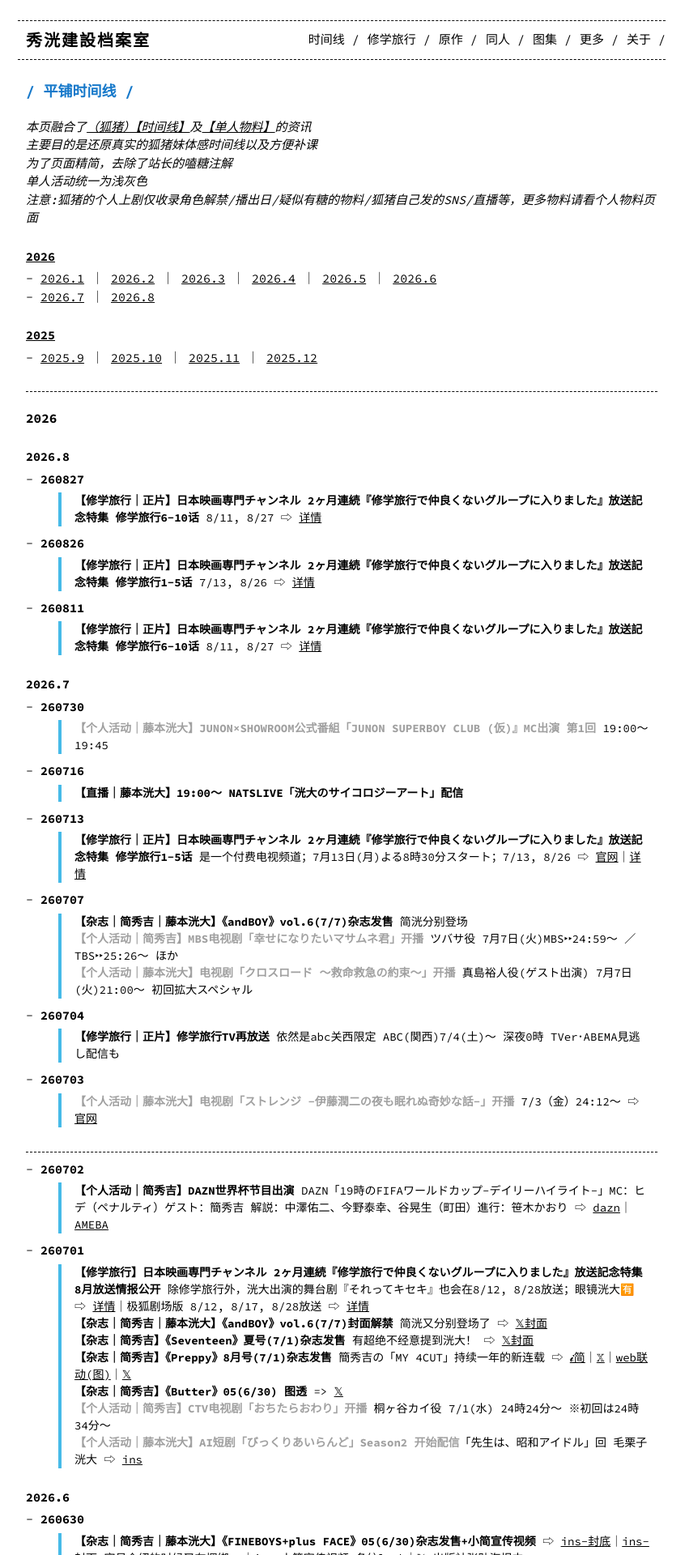
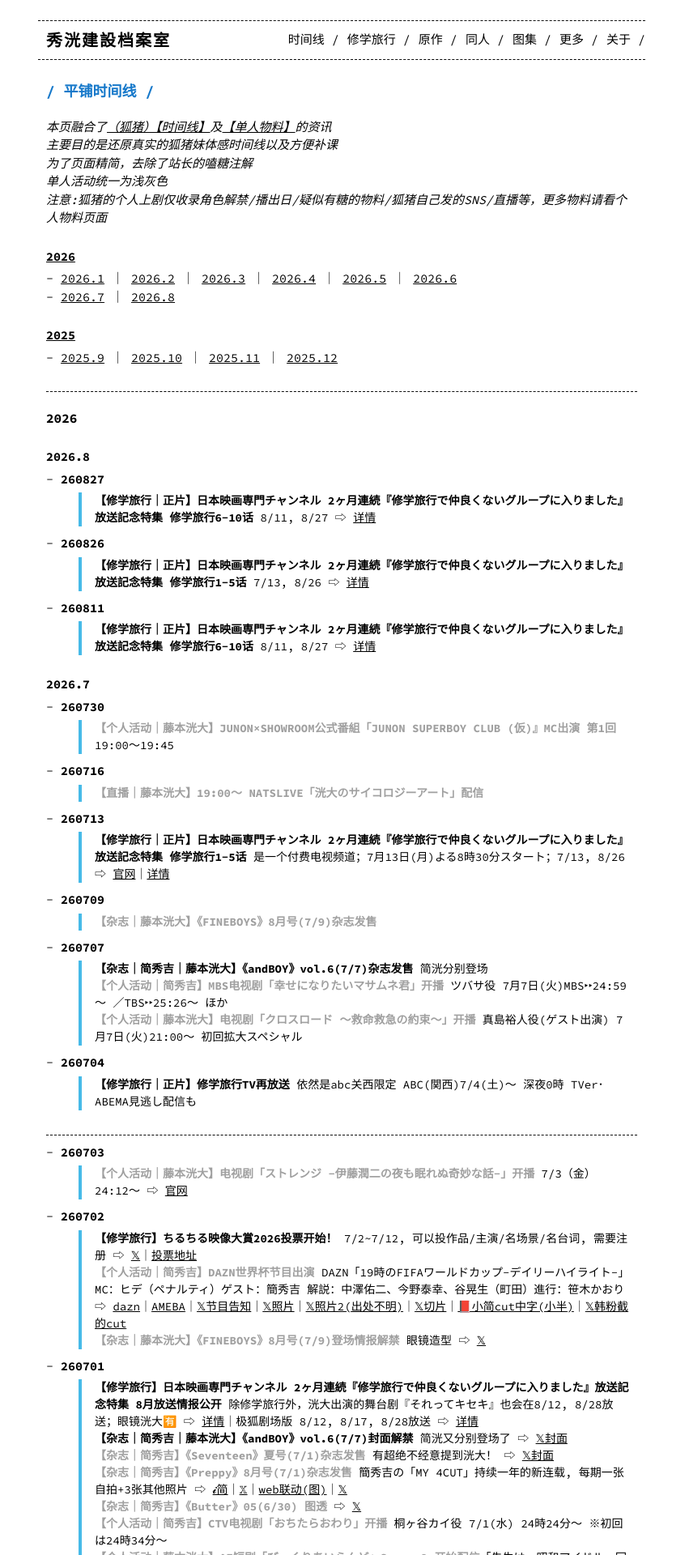
Before and after one commit to eri329/hidekou, a Jekyll site: the page built from flattened_timeline.md, in a window 1280 px wide. Shown: the top 1920 px of the page at 81% size, without its empty margins (218-1069 px from the left). Built offline with Jekyll 4.4.1, drawn with Linux system fonts in a browser that asks for light colours; comment, search, counter and statistics services are not loaded; some of the changed text lies outside the part shown.

Commit message:
regular update

```diff
--- a/_sass/base.scss
+++ b/_sass/base.scss
@@ -9,7 +9,7 @@ $base-font-size: 15px !default;
 $mobile-font-size: 16px !default;
 $base-line-height: 1.5 !default;
 $container-width: 100% !default;
-$container-max-width: 800px !default; // 680px is the max width of the content area in the default Jekyll theme
+$container-max-width: 750px !default; // 680px is the max width of the content area in the default Jekyll theme
 
 /**
  * Global
--- a/flattened_timeline.md
+++ b/flattened_timeline.md
@@ -42,28 +42,32 @@ permalink: /flattened_timeline/
 * **260730**
     > **【个人活动｜藤本洸大】JUNON×SHOWROOM公式番組「JUNON SUPERBOY CLUB (仮)』MC出演 第1回**{: .text-solo-k} 19:00〜19:45
 * **260716**
-    > **【直播｜藤本洸大】19:00～ NATSLIVE「洸大のサイコロジーアート」配信**
+    > **【直播｜藤本洸大】19:00～ NATSLIVE「洸大のサイコロジーアート」配信**{: .text-solo-k}
 * **260713**
     > **【修学旅行｜正片】日本映画専門チャンネル 2ヶ月連続『修学旅行で仲良くないグループに入りました』放送記念特集 修学旅行1-5话** 是一个付费电视频道；7月13日(月)よる8時30分スタート；7/13, 8/26 ⇨ [官网](https://www.nihon-eiga.com/osusume/schooltrip/)｜[详情](https://www.nihon-eiga.com/program/detail/nh00030163_0001.html)
+* **260709**
+    > **【杂志｜藤本洸大】《FINEBOYS》8月号(7/9)杂志发售**{: .text-solo-k}
 * **260707**
     > **【杂志｜简秀吉｜藤本洸大】《andBOY》vol.6(7/7)杂志发售** 简洸分别登场
     > **【个人活动｜简秀吉】MBS电视剧「幸せになりたいマサムネ君」开播**{: .text-solo} ツバサ役 7月7日(火)MBS‣‣24:59〜 ／TBS‣‣25:26〜 ほか
     > **【个人活动｜藤本洸大】电视剧「クロスロード 〜救命救急の約束〜」开播**{: .text-solo-k} 真島裕人役(ゲスト出演) 7月7日(火)21:00～ 初回拡大スペシャル
 * **260704**
     > **【修学旅行｜正片】修学旅行TV再放送** 依然是abc关西限定 ABC(関西)7/4(土)〜 深夜0時 TVer･ABEMA見逃し配信も
-* **260703**
-    > **【个人活动｜藤本洸大】电视剧「ストレンジ -伊藤潤二の夜も眠れぬ奇妙な話-」开播**{: .text-solo-k} 7/3（金）24:12〜 ⇨ [官网](https://www.tv-tokyo.co.jp/junjiito_strange/)
 
 <div class="line"></div>
 
+* **260703**
+    > **【个人活动｜藤本洸大】电视剧「ストレンジ -伊藤潤二の夜も眠れぬ奇妙な話-」开播**{: .text-solo-k} 7/3（金）24:12〜 ⇨ [官网](https://www.tv-tokyo.co.jp/junjiito_strange/)
 * **260702**
-    > **【个人活动｜简秀吉】DAZN世界杯节目出演** DAZN「19時のFIFAワールドカップ-デイリーハイライト-」MC：ヒデ（ペナルティ）ゲスト：簡秀吉 解説：中澤佑二、今野泰幸、谷晃生（町田）進行：笹木かおり ⇨ [dazn](https://www.dazn.com/ja-JP/competition/Competition:4qist8dg07q11v5qdlwg0l0zl)｜[AMEBA](https://abema.tv/live-event/f33b1083-3850-4864-9a47-229dd5584fdd)
+    > **【修学旅行】ちるちる映像大賞2026投票开始！** 7/2~7/12, 可以投作品/主演/名场景/名台词, 需要注册 ⇨ [𝕏](https://x.com/chillchillbl/status/2072577260796690850)｜[投票地址](https://www.chil-chil.net/electNominate/e/3/)
+    > **【个人活动｜简秀吉】DAZN世界杯节目出演**{: .text-solo} DAZN「19時のFIFAワールドカップ-デイリーハイライト-」MC：ヒデ（ペナルティ）ゲスト：簡秀吉 解説：中澤佑二、今野泰幸、谷晃生（町田）進行：笹木かおり ⇨ [dazn](https://www.dazn.com/ja-JP/competition/Competition:4qist8dg07q11v5qdlwg0l0zl)｜[AMEBA](https://abema.tv/live-event/f33b1083-3850-4864-9a47-229dd5584fdd)｜[𝕏节目告知](https://x.com/DAZN_JPN/status/2072517673200848983)｜[𝕏照片](https://x.com/FcMachidaZelvia/status/2072622400022462473/)｜[𝕏照片2(出处不明)](https://x.com/pho___aym/status/2072647844448862532)｜[𝕏切片](https://x.com/DAZN_JPN/status/2072657573036343419)｜[📕小简cut中字(小半)](http://xhslink.com/o/7Dkj5wRcV5)｜[𝕏韩粉截的cut](https://x.com/merooonico/status/2072669388252320239)
+    > **【杂志｜藤本洸大】《FINEBOYS》8月号(7/9)登场情报解禁**{: .text-solo-k} 眼镜造型 ⇨ [𝕏](https://x.com/FINEBOYS_JP/status/2072515619237347535)
 * **260701**
     > **【修学旅行】日本映画専門チャンネル 2ヶ月連続『修学旅行で仲良くないグループに入りました』放送記念特集 8月放送情报公开** 除修学旅行外，洸大出演的舞台剧『それってキセキ』也会在8/12, 8/28放送；眼镜洸大🈶 ⇨ [详情](https://www.nihon-eiga.com/program/detail/nh00030421_0001.html)｜极狐剧场版 8/12, 8/17, 8/28放送 ⇨ [详情](https://www.nihon-eiga.com/program/detail/nh00030422_0001.html)
     > **【杂志｜简秀吉｜藤本洸大】《andBOY》vol.6(7/7)封面解禁** 简洸又分别登场了 ⇨ [𝕏封面](https://x.com/andboy_jp/status/2072249149676990599)
-    > **【杂志｜简秀吉】《Seventeen》夏号(7/1)杂志发售** 有超绝不经意提到洸大！ ⇨ [𝕏封面](https://x.com/SeventeenJP_mag/status/2072106685565702544)
-    > **【杂志｜简秀吉】《Preppy》8月号(7/1)杂志发售** 簡秀吉の「MY 4CUT」持续一年的新连载 ⇨ [𝓲简](https://www.instagram.com/p/DaPrzrFAUfG/)｜[𝕏](https://x.com/preppy_magazine/status/2072236264565465462)｜[web联动(图)](https://preppyweb.com/article/30542)｜[𝕏](https://x.com/preppy_magazine/status/2066460713368125449)
-    > **【杂志｜简秀吉】《Butter》05(6/30) 图透** => [𝕏](https://x.com/Auditionblue/status/2072247588880068946)
+    > **【杂志｜简秀吉】《Seventeen》夏号(7/1)杂志发售**{: .text-solo} 有超绝不经意提到洸大！ ⇨ [𝕏封面](https://x.com/SeventeenJP_mag/status/2072106685565702544)
+    > **【杂志｜简秀吉】《Preppy》8月号(7/1)杂志发售**{: .text-solo} 簡秀吉の「MY 4CUT」持续一年的新连载, 每期一张自拍+3张其他照片 ⇨ [𝓲简](https://www.instagram.com/p/DaPrzrFAUfG/)｜[𝕏](https://x.com/preppy_magazine/status/2072236264565465462)｜[web联动(图)](https://preppyweb.com/article/30542)｜[𝕏](https://x.com/preppy_magazine/status/2066460713368125449)
+    > **【杂志｜简秀吉】《Butter》05(6/30) 图透**{: .text-solo} ⇨ [𝕏](https://x.com/Auditionblue/status/2072247588880068946)
     > **【个人活动｜简秀吉】CTV电视剧「おちたらおわり」开播**{: .text-solo} 桐ヶ谷カイ役 7/1(水) 24時24分～ ※初回は24時34分〜
     > **【个人活动｜藤本洸大】AI短剧「びっくりあいらんど」Season2 开始配信**{: .text-solo-k}「先生は、昭和アイドル」回 毛栗子洸大 ⇨ [ins](https://www.instagram.com/reel/DaO_i_ApRY_/)
 
@@ -283,7 +287,7 @@ permalink: /flattened_timeline/
         > 周边 ⇨ [𝕏简-周边开售](https://x.com/kan_hideyoshi/status/2053083153481576811)
         > **260509~260513** 见面会物料 ⇨ [视频回顾](https://kan-hideyoshi.com/movies/128056)｜[文字+对镜自拍](https://kan-hideyoshi.com/member/photos/612140)｜[图1张(5/10)](https://kan-hideyoshi.com/member/photos/612506)｜[官方照片第一部(5/12)](https://kan-hideyoshi.com/group/39630)｜[官方照片第二部(5/13)](https://kan-hideyoshi.com/group/39638)
 * **260508**
-    > **【修学旅行｜双人】蓝光box发售**{: .text-red} ⇨ [官网](https://www.asahi.co.jp/schooltrip/goods/)｜[𝕏Amazon乐天特典](https://www.instagram.com/p/DScIVk9E3Vz/)｜[𝕏乐天特典](https://x.com/rakutenbooks/status/2003688028259385648)｜[𝕏TC特典](https://x.com/topcoat_staff/status/2003390122872725832)
+    > **【修学旅行｜双人】蓝光box发售**{: .text-red} ⇨ [官网](https://www.asahi.co.jp/schooltrip/goods/)｜[𝕏Amazon乐天特典](https://www.instagram.com/p/DScIVk9E3Vz/)｜[𝕏乐天特典](https://x.com/rakutenbooks/status/2003688028259385648)｜[𝕏TC特典](https://x.com/topcoat_staff/status/2003390122872725832)｜[𝕏包装大图](https://x.com/tce_now/status/2052584276881998075/)
         > 狐猪双人宣传: 本日发售！特典时间小quiz 174分钟 ⇨ [𝕏](https://x.com/dramal_abc/status/2052584281831297175)/[ins](https://www.instagram.com/reel/DYD9LR6hy6h/)
         > Oricon当日1位 ⇨ [𝕏](https://x.com/oricon/status/2052690025721299295)
         > 亲妈发推祝贺 ⇨ [𝕏](https://x.com/RcNfe37/status/2053461049375105455)
@@ -511,7 +515,9 @@ permalink: /flattened_timeline/
 * **260319**
     > **【行程｜双人】《Preppy》6月号(5/1)拍摄**{: .text-grey}
     > **【修学旅行｜双人】公式书手渡会 周边情报** ⇨ [𝕏](https://x.com/kadokawa_ls/status/2034555487333810403)
-    > **260319【直播｜藤本洸大】19:00〜 NATSLIVE「洸大のサイコロジーアート」配信**{: .text-solo-k} ⇨ [𝓲洸-回顾+咖啡厅活动告知](https://www.instagram.com/p/DWEMJkxFOhV/)
+    > **【修学旅行｜双人】台湾见面会(4/18) GagaOOLala VIP抽奖送票活动** ⇨ [𝕏](https://x.com/gagaoolala/status/2034585681876705708)
+    > **【修学旅行】守崎生日快乐！** ⇨ [𝕏](https://x.com/dramal_abc/status/2034587184603570283)
+    > **【直播｜藤本洸大】19:00〜 NATSLIVE「洸大のサイコロジーアート」配信**{: .text-solo-k} ⇨ [𝓲洸-回顾+咖啡厅活动告知](https://www.instagram.com/p/DWEMJkxFOhV/)
 * **260318**
     > **260318~260326【杂志｜简秀吉｜藤本洸大】《CYAN MAN》4月号(3/12) 小简9宫格N连发** 因为太多了所以只链第一帖 ⇨ [ins](https://www.instagram.com/p/DWBR5OfGt3I/?img_index=1)
     > **260318~260325【杂志｜简秀吉｜藤本洸大】《CYAN MAN》4月号(3/12) 小简拍摄花絮** ⇨ [𝓲(3/18)](https://www.instagram.com/reel/DWBSY58Tbcs/)｜[𝓲(3/22)](https://www.instagram.com/reel/DWLlpbdT08S/)｜[𝓲(3/2(3/25)](https://www.instagram.com/reel/DWV40H8z5t1/)
@@ -547,6 +553,7 @@ permalink: /flattened_timeline/
     > **【杂志｜藤本洸大】《Blaze》1月号(1/17) 大屏案内**{: .text-solo-k} ⇨ [𝕏](https://x.com/blazeprojectmag/status/2031572634966831344)｜[快拍合集](https://www.instagram.com/stories/highlights/17999715503889522/)
     > **【杂志｜藤本洸大】《S Cawaii!》5月号(3/17) 特典贴纸**{: .text-solo-k} ⇨ [𝕏](https://x.com/mag_scawaii/status/2031641931152007436)
 * **260309**
+    > **【修学旅行】渡会日置立绘展示中** 平日9:00〜18:00, 展示到5月末 ⇨ [𝕏](https://x.com/dramal_abc/status/2030941180524159315)｜[𝕏步汰打卡](https://x.com/official_DXTEEN/status/2037477072315224334)
     > **【杂志｜双人】《GIANNA BOYFRIEND》11(3/30) 拍摄花絮1** ⇨ [𝕏](https://x.com/GIANNABOYFRIEND/status/2030837853492793701)
     > **【杂志｜简秀吉】《Preppy》5月号(4/1) 宣传视频3 LOOK RED**{: .text-solo} ⇨ [𝕏](https://x.com/preppy_magazine/status/2030946709312872943)｜[𝕏简(照片)](https://x.com/kan_hideyoshi/status/2030949588375585115)｜[𝓲简(照片)](https://www.instagram.com/p/DVqOxLtAd3q/)
     > **【杂志｜藤本洸大】《FINEBOYS》4月号(3/9) 杂志发售**{: .text-solo-k} ⇨ [ins洸大宣传视频(3/10)](https://www.instagram.com/reel/DVs5MzUEd3A/)
@@ -585,12 +592,13 @@ permalink: /flattened_timeline/
     > **【杂志｜藤本洸大】《Men's Preppy》4月号(2/28) 照片展宣传(有图)**{: .text-solo-k} ⇨ [𝕏](https://x.com/MensPREPPY/status/2027330370614518041)
     > **【个人活动｜藤本洸大】Hulu「時計館の殺人」出演**{: .text-solo-k} 1-6话配信 渡辺涼介役
 * **260226**
+    > **【修学旅行】公式书公式写真集 电子版+特典+纪伊国屋赠送签名收据+特典小卡2** ⇨ [𝕏电子版及特典](https://x.com/kadokawa_ls/status/2026778010389717389)｜[𝕏特典收据](https://x.com/KinoUmeda/status/2026842731583336916)｜[𝕏纪伊国屋特典小卡2](https://x.com/KinoUmeda/status/2026842618307686897)
     > **【杂志｜藤本洸大】《Men's Preppy》4月号(2/28) heritage特典照片**{: .text-solo-k} ⇨ [𝕏](https://x.com/MensPREPPY/status/2026854744182964407)
 * **260225**
     > **【杂志｜藤本洸大】《TRENDiCON》No.14(2/16)追加特典**{: .text-solo-k} ⇨ [𝕏2-25](https://x.com/trendicon_info/status/2026628241352782070)/[ins](https://www.instagram.com/p/DVLhvaPD6rr/)
     > **【杂志｜藤本洸大】《Retro》2月号(2/16) LOOK1介绍(小香风)**{: .text-solo-k} ⇨ [📕](https://www.xiaohongshu.com/discovery/item/699ed8420000000028020a5f?source=webshare&xhsshare=pc_web&xsec_token=ABPr86ML7mkP339vaqfYW_oPWagj4b61erkCDLSABL6zE=&xsec_source=pc_share)/[ins](https://www.instagram.com/p/DVYNVuCD6CB/)
 * **260224**
-    > **【修学旅行】真人纪念版小说封面开售** [𝕏](https://x.com/BeLuckbunko/status/2026254009410195721)｜[𝕏](https://x.com/dramal_abc/status/2027224674740981957)
+    > **【修学旅行】真人纪念版小说封面开售+特别网页** [𝕏](https://x.com/BeLuckbunko/status/2026254009410195721)｜[𝕏](https://x.com/dramal_abc/status/2027224674740981957)｜[特别网页](https://novema.jp/article/beluck/shunaka#dekaobi)
 * **260223**
     > **【杂志｜藤本洸大】《Retro》2月号(2/16) 快问快答**{: .text-solo-k} ⇨ [📕](https://www.xiaohongshu.com/discovery/item/699c478e000000000e03c6ea?source=webshare&xhsshare=pc_web&xsec_token=ABWZI-VZDRo2y93qgF_H_DaeZnL9LlwiG3EV4JVaVjXFA=&xsec_source=pc_share)/[ins](https://www.instagram.com/p/DVGbXAMj4DJ/)
 * **260222**
@@ -599,6 +607,7 @@ permalink: /flattened_timeline/
     > **【杂志｜双人】《Starside》#2 Spring 2026(4/3)「Over the Moon」2分钟花絮视频** ⇨ [𝕏视频很糊](https://x.com/starside_x/status/2025163611123884147)/[官网-清晰版](https://www.starsidemagazine.com/)｜[𝕏歌手留言](https://x.com/asAhi_staff111/status/2025169467089846310)
     > **【杂志｜藤本洸大】《TRENDiCON》No.14(2/16)宣传视频**{: .text-solo-k} ⇨ [𝕏](https://x.com/trendicon_info/status/2025178689650995203)/[ins](https://www.instagram.com/p/DVBOkGLkfC-/)
 * **260220**
+    > **【修学旅行｜原作】真人纪念版小说封面解禁** ⇨ [𝕏](https://x.com/BeLuckbunko/status/2024800051768512670)
     > **【修学旅行】Modelpress修仲最喜爱场景排行榜公布** ⇨ [𝕏](https://x.com/modelpress/status/2024756184604168642)
     > **【杂志｜双人】《Starside》#2 Spring 2026(4/3) 开启预约**
         > [𝕏官方封面更高清-D](https://x.com/starside_x/status/2024801568231747936)/[𝕏官方封面C](https://x.com/starside_x/status/2024801564037439495)/[𝕏官方封面A](https://x.com/starside_x/status/2024801555904647388)|[𝕏配置一览](https://x.com/starside_x/status/2024829552514748858)
@@ -711,6 +720,7 @@ permalink: /flattened_timeline/
     > **【个人活动｜藤本洸大】終点のあの子 电影公开**{: .text-solo-k} 大学友人役 ⇨ [官网](https://endof-theline.com/)
     > **【杂志｜藤本洸大】《Blaze》1月号(1/17) 小视频挂件小猪**{: .text-solo-k} ⇨ [📕](https://www.xiaohongshu.com/discovery/item/69735492000000000a029e8b?source=webshare&xhsshare=pc_web&xsec_token=ABAo-zOk1mhD_7HHiNCekf8C-2ABntOImK877Dl8KHBMQ=&xsec_source=pc_share)/[𝕏](https://x.com/blazeprojectmag/status/2014655601897570639)/[ins](https://www.instagram.com/p/DT2dUIwE1Hj/)
 * **260122**
+    > **【修学旅行】最喜欢的场景读者调查** 1/22～2/9 ⇨ [𝕏](https://x.com/modelpress/status/2014246949088870836)
     > **【SNS｜藤本洸大】成人式**{: .text-solo-k} ⇨ [𝓲洸](https://www.instagram.com/p/DT0CKbZlHwx/)
     > **【杂志｜藤本洸大】《Blaze》1月号(1/17) 单词连读挑战游戏**{: .text-solo-k} ⇨ [📕](https://www.xiaohongshu.com/discovery/item/69720375000000000a02e841?source=webshare&xhsshare=pc_web&xsec_token=ABeKi32Oy9xEWGGcWfQSyMm3NvsF_Hfzrejd7UAicp1Aw=&xsec_source=pc_share)/[𝕏](https://x.com/blazeprojectmag/status/2014294388890009986)
     > **【杂志｜藤本洸大】《Higoto日每》(1/1) 杂志内容**{: .text-solo-k} ⇨ [𝓲-服装改造采访](https://www.instagram.com/p/DTzmoiUky1c/)
@@ -754,6 +764,7 @@ permalink: /flattened_timeline/
 * **260107**
     > **【修学旅行】OST上线** ⇨ [𝕏](https://x.com/dramal_abc/status/2008690855469891897)｜[🆈Youtube Music](https://music.youtube.com/playlist?list=OLAK5uy_nABGX9DWKvssj5OQtduPBQL5oi5qnA29Y)｜[各平台一览](https://nex-tone.link/A00209589)
     > 作者鈴木ヤスヨシ感谢OST进入iTunes trend ⇨ [𝕏](https://x.com/Yasu_coda/status/2008853925462773796)
+    > **【修学旅行】公式书纪伊国屋照片展告知+线下特典** ⇨ [𝕏照片展情报](https://x.com/KinoShinjuku/status/2008827365888254002)｜[𝕏纪伊国屋特典](https://x.com/KinoShinjuku/status/2008827374696292429)
     > **【直播｜藤本洸大】新年ins直播**{: .text-solo-k}  ⇨ [𝓲洸](https://www.instagram.com/p/DTNhoUziWmG/)
     > **【杂志｜藤本洸大】《Higoto日每》(1/1) 花絮视频**{: .text-solo-k} ⇨ [𝓲-BTS1](https://www.instagram.com/reel/DTM-fF1E6_8/)
 * **260105**
@@ -810,7 +821,7 @@ permalink: /flattened_timeline/
     > **【修学旅行｜双人】狐猪小视频** ⇨ [𝕏圣诞祝贺+番外宣传](https://x.com/dramal_abc/status/2003752510910050698)/[ins](https://www.instagram.com/p/DSo_GFyE084/)
     > **【杂志｜藤本洸大】《Higoto日每》(12/1) 杂志内容**{: .text-solo-k} ⇨ [𝓲-一个人的圣诞](https://www.instagram.com/p/DSo3Cngk-kl/)
 * **251223**
-    > **【修学旅行】最终回纪念应募活动** 特典简洸亲签拍立得 ⇨ [𝕏](https://x.com/dramal_abc/status/2003322514584535516)
+    > **【修学旅行】最终回纪念应募活动** 特典简洸亲签拍立得 ⇨ [𝕏](https://x.com/dramal_abc/status/2003322514584535516)｜[详情](https://novema.jp/article/beluck/shunaka#present)
     > **【修学旅行｜双人】最终回简洸Reaction片段视频**
         > [𝕏Re渡会的暴言](https://x.com/dramal_abc/status/2003430622577217897)/[ins](https://www.instagram.com/p/DSmsjZCglxV/)｜[𝕏-不想结束的小简](https://x.com/dramal_abc/status/2003413286663127474)/[ins](https://www.instagram.com/p/DSmk_WWgh1g/)
 * **251222**
```
Also changed, not shown: other parts of flattened_timeline.md (+1 -1 lines), category.md (+5 -4 lines), drama.md (+1 -1 lines), index.md (+14 -5 lines), solo.md (+5 -1 lines), changelog.md, 1 other file.
